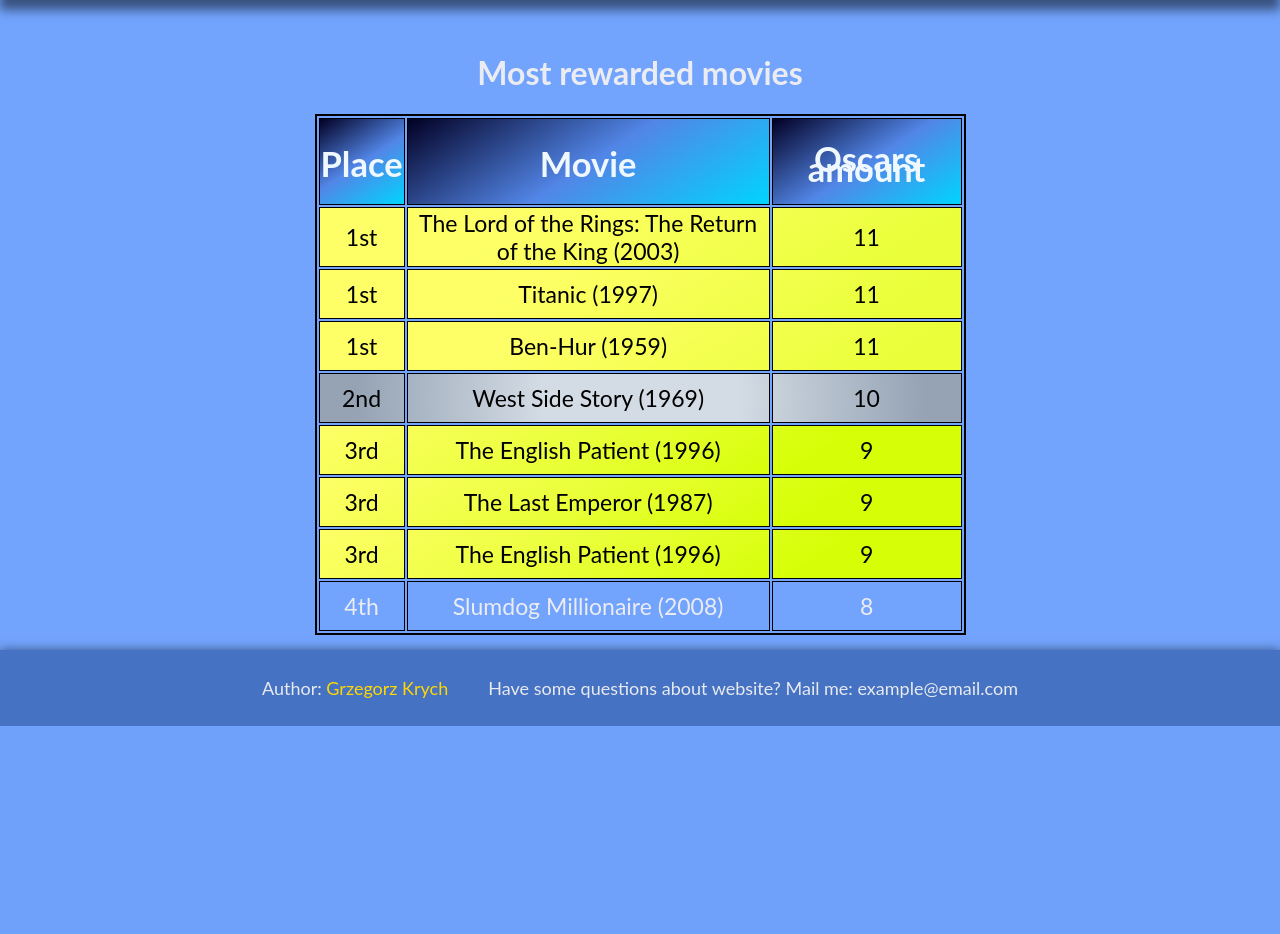
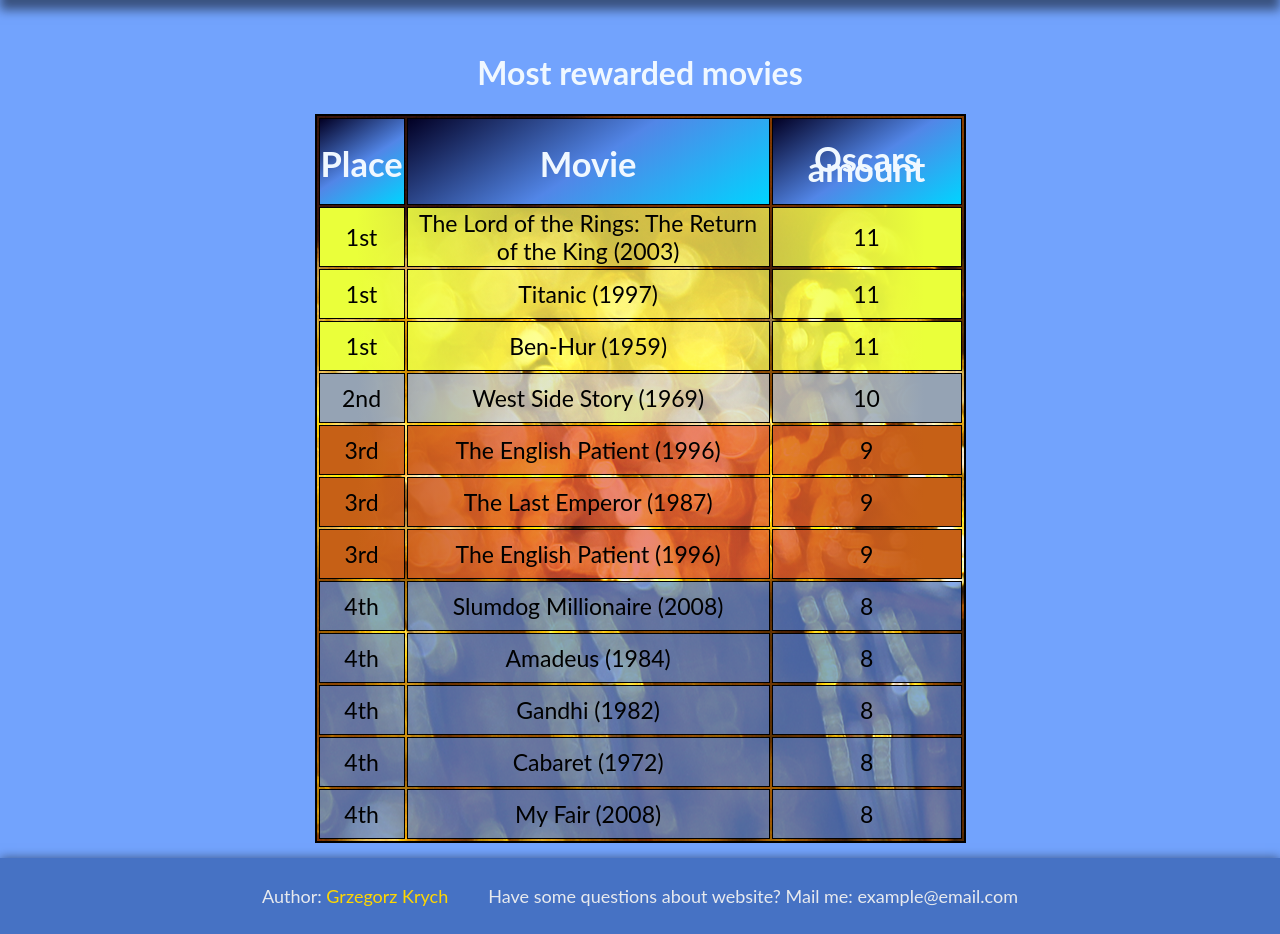
Before and after one commit to krychuu01/prog_app_www_162441, a PHP site: page /html/mostlovedmovies.html in a window 1280 px wide. Shown: the part 148-1082 px from the top of the page. Before the commit the page ends 874 px from the top, so only its background shows below. Run offline with PHP 8.4, Linux system fonts and the light colour scheme.

Commit message:
New view added, work completed on most-loved-movies page

```diff
--- a/css/mostlovedmovies_style.css
+++ b/css/mostlovedmovies_style.css
@@ -1,7 +1,9 @@
 table {
   width: 70%;
   border: 2px solid black;
+  color: black;
   margin-top: 30px;
+  background-image: url(../img/mostlovedmovies/oscars-table-background.jpg);
 }
 
 #movies-table th {
@@ -21,24 +23,23 @@ table {
 
 #movies-table tr.first {
   background: rgb(254,255,103);
-  background: linear-gradient(147deg, rgba(254,255,103,1) 31%, rgba(234,255,58,1) 88%);
+  background: radial-gradient(circle, rgba(254,255,103,0.69) 31%, rgba(234,255,58,1) 88%);
   color: black;
 }
 
 #movies-table tr.second {
-  background: rgb(211,219,228);
-  background: radial-gradient(circle, rgba(211,219,228,1) 31%, rgba(149,163,180,1) 88%);
+  background: radial-gradient(circle, rgba(211,219,228,0.69) 31%, rgba(149,163,180,1) 88%);
   color: black;
 }
 
 #movies-table tr.third {
   background: rgb(254,255,103);
-  background: linear-gradient(147deg, rgba(254,255,103,1) 0%, rgba(234,255,58,1) 39%, rgba(214,255,7,1) 75%);
+  background: radial-gradient(circle, rgba(226,82,60,0.69) 31%, rgba(198,96,22,1) 88%);
   color: black;
 }
 
-#movies-table tr:nth-child(even) {
-  background-color: rgb(82, 134, 231);
+#movies-table tr{
+  background-color: rgba(82, 134, 231, 0.69);
 }
 
 #movies-table td {
@@ -46,6 +47,7 @@ table {
   border: 1px solid black;
 }
 
-#movies-table tr #first {
-  background-color: purple;
+caption {
+  color: aliceblue;
+  font-weight: bold;
 }
--- a/html/mostlovedmovies.html
+++ b/html/mostlovedmovies.html
@@ -80,6 +80,26 @@
           <td> Slumdog Millionaire (2008) </td>
           <td> 8 </td>
         </tr>
+        <tr>
+          <td> 4th </td>
+          <td> Amadeus (1984) </td>
+          <td> 8 </td>
+        </tr>
+        <tr>
+          <td> 4th </td>
+          <td> Gandhi (1982) </td>
+          <td> 8 </td>
+        </tr>
+        <tr>
+          <td> 4th </td>
+          <td> Cabaret (1972) </td>
+          <td> 8 </td>
+        </tr>
+        <tr>
+          <td> 4th </td>
+          <td> My Fair (2008) </td>
+          <td> 8 </td>
+        </tr>
 
 
     </table>
```
Also changed, not shown: html/mostrewardedactors.html (added, +58 -0 lines), css/mostrewardedactors.css (added), img/mostlovedmovies/oscars-table-background.jpg (added).
